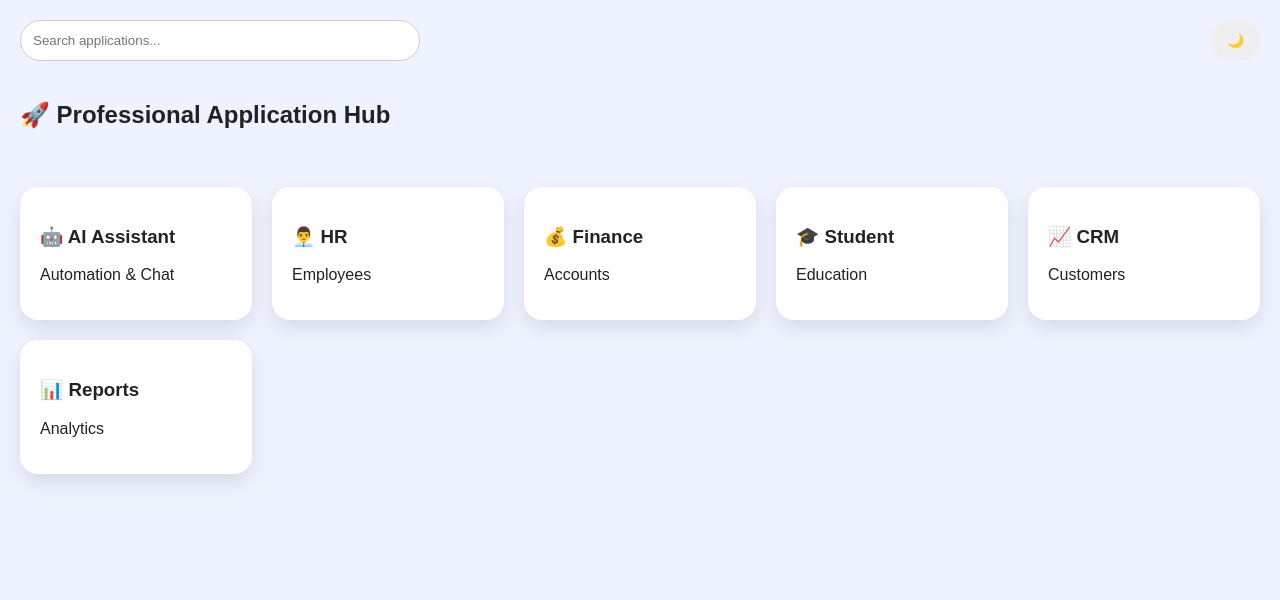
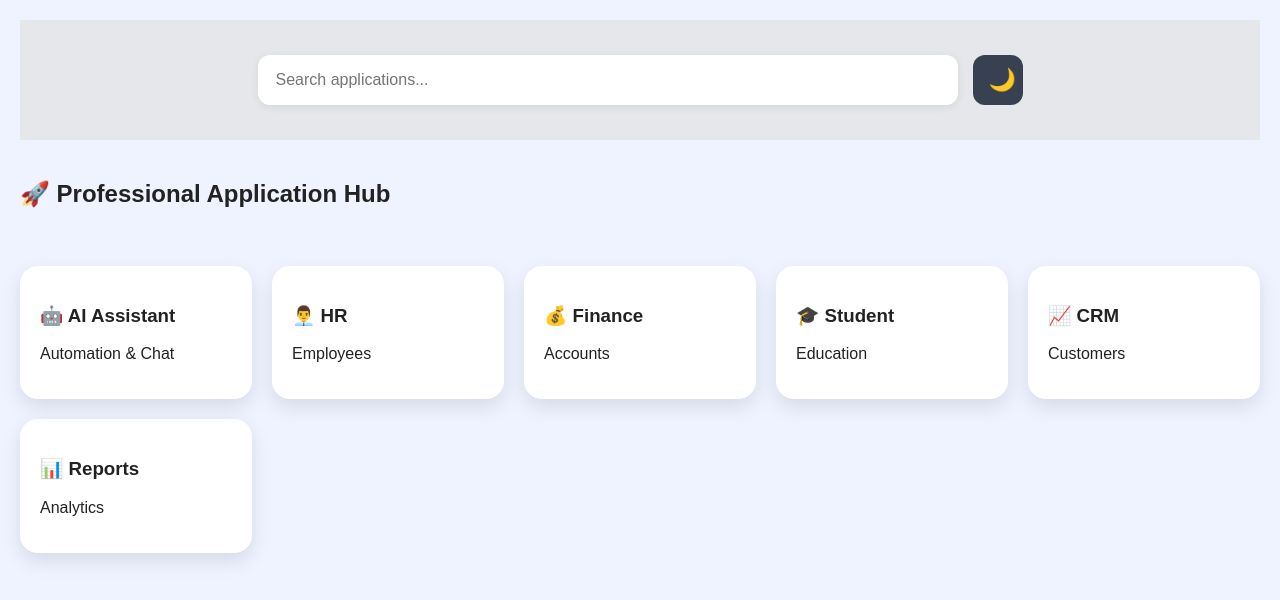
Before and after one commit to sarvesh55/test, a plain HTML site: page index.html in a window 1280 px wide. Drawn offline with Linux system fonts and the light colour scheme.

Commit message:
Update index.html

```diff
--- a/index.html
+++ b/index.html
@@ -12,8 +12,20 @@
 <main class="content">
 <header>
 
-<input id="search" placeholder="Search applications...">
-<button id="theme">🌙</button>
+<div style="width:100%;height:15vh;min-height:80px;background:#e5e7eb;display:flex;align-items:center;justify-content:center;gap:15px;padding:20px;box-sizing:border-box;">
+
+    <input
+        id="search"
+        placeholder="Search applications..."
+        style="flex:1;max-width:700px;height:50px;padding:0 18px;border:none;border-radius:12px;font-size:16px;outline:none;background:#fff;box-shadow:0 2px 8px rgba(0,0,0,.08);">
+
+    <button
+        id="theme"
+        style="width:50px;height:50px;border:none;border-radius:12px;background:#374151;color:#fff;font-size:22px;cursor:pointer;">
+        🌙
+    </button>
+
+</div>
 </header>
 <section class="hero">
 <h1>🚀 Professional Application Hub</h1></br>
```
